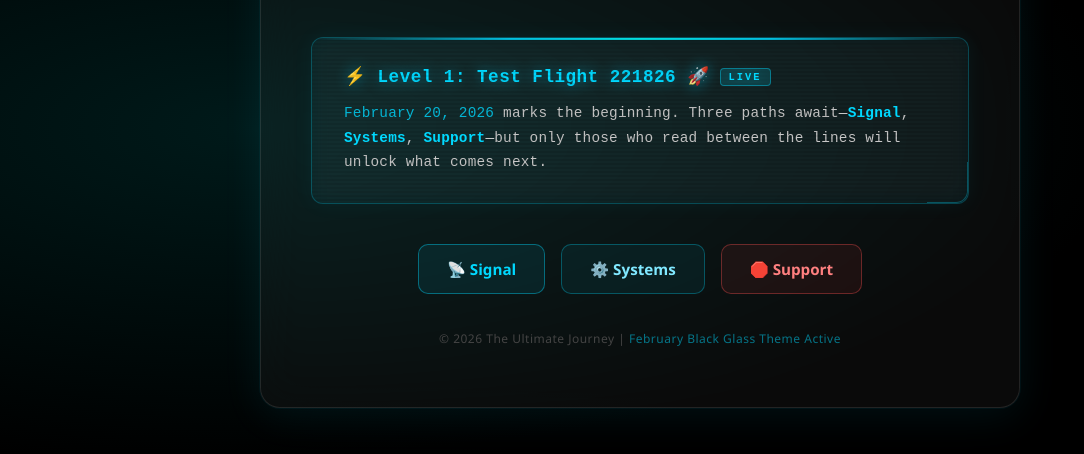
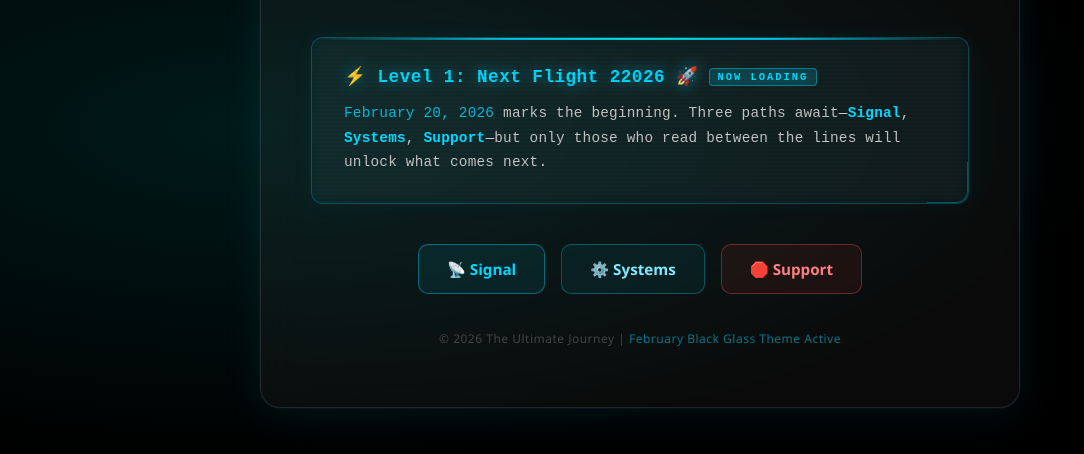
Before and after one commit to palmtr3man/thispagedoesnotexist12345, a plain HTML site: page index.html in a window 1280 px wide. Shown: the part 272-726 px from the top of the page, without its empty margins (0-1084 px from the left). Drawn offline with Linux system fonts and the light colour scheme.

Commit message:
Update flight status and badge text

```diff
--- a/index.html
+++ b/index.html
@@ -277,8 +277,8 @@
             <div class="status-scanlines"></div>
 
             <div class="status-title">
-                ⚡ Level 1: Test Flight 221826 🚀
-                <span class="badge">LIVE</span>
+                ⚡ Level 1: Next Flight 22026 🚀
+                <span class="badge">Now Loading</span>
             </div>
 
             <p class="status-text">
```
